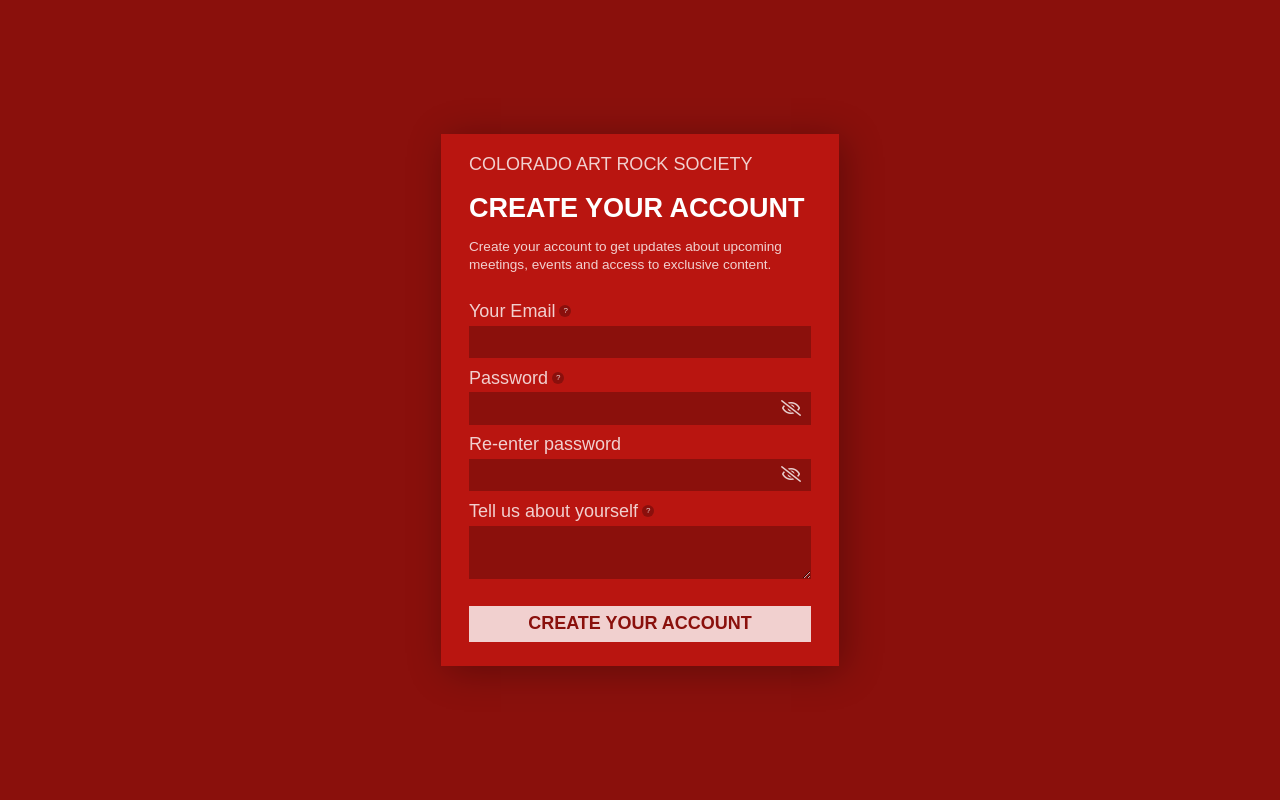
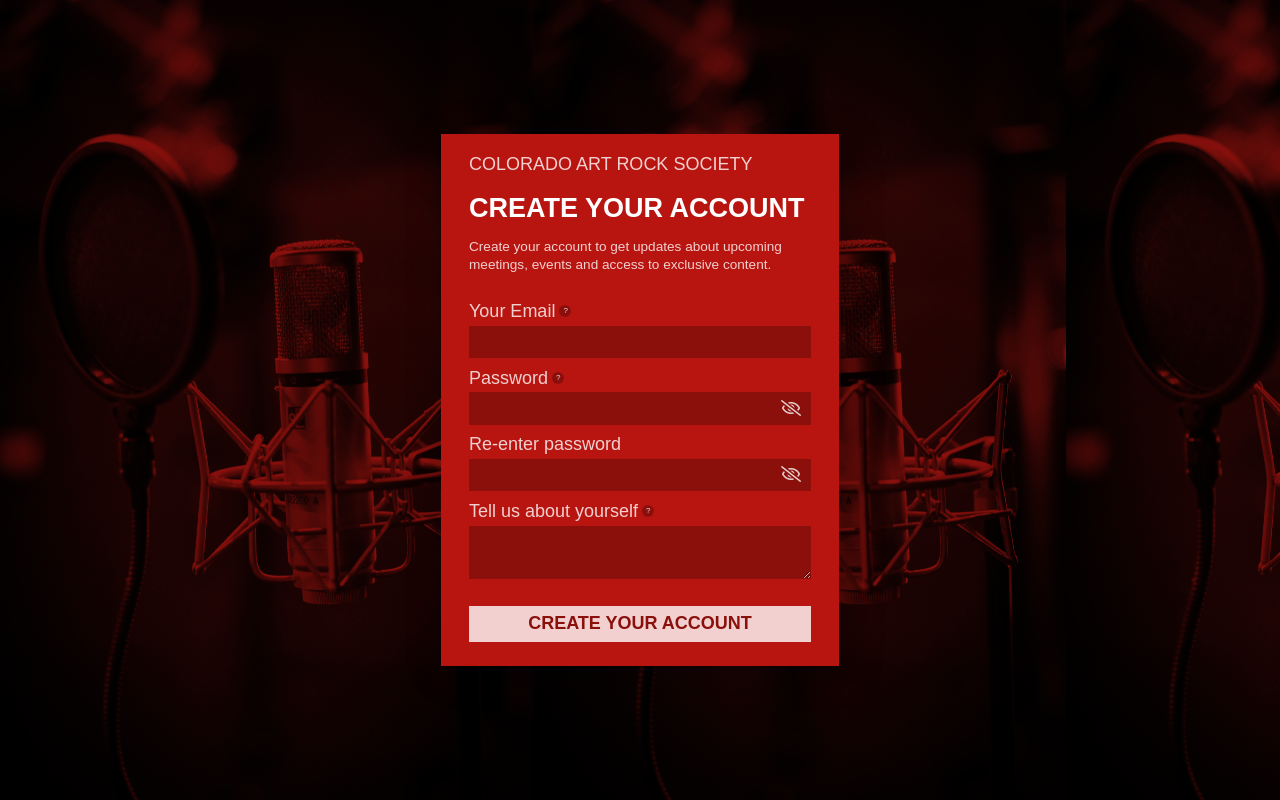
Before and after one commit to dreamlabo/CARS_Sign_Up_Card, a plain HTML site: page index.html in a window 1280 px wide. Drawn offline with Linux system fonts and the light colour scheme.

Commit message:
Added background image to main container

```diff
--- a/style.css
+++ b/style.css
@@ -34,9 +34,10 @@
     box-sizing: border-box;
 }
 
-p {
+body, p {
     margin: 0;
     padding: 0;
+    font-family: 'Karla', sans-serif;
 }
 
 
@@ -44,18 +45,21 @@ p {
     display: flex;
     align-items: center;
     justify-content: center;
-    height: fit-content;
-    min-height: 100vh;
+    /* height: fit-content; */
+    height: 100vh;
     background-color: var(--clr-dark);
     color: var(--clr-opacity-light);
     font-size: var(--fs-1);
     font-weight: var(--fw-3);
     line-height: 1.6;
+    background-image: url(/images/microphone.jpg) ;
+    background-size: contain;
+    background-blend-mode: multiply;
 }
 
 .signup__card {
     font-family: 'Karla', sans-serif;
-    background: var(--clr-med);
+    background-color: var(--clr-med);
     width: 398px;
     min-height: 65vh;
     height: fit-content;
@@ -151,6 +155,7 @@ p {
     min-width: 100%;
     min-height: 4em;
     padding: .1em .5em;
+    font-family: 'Karla', sans-serif;
 }
 
 .signup__card__button {
```
